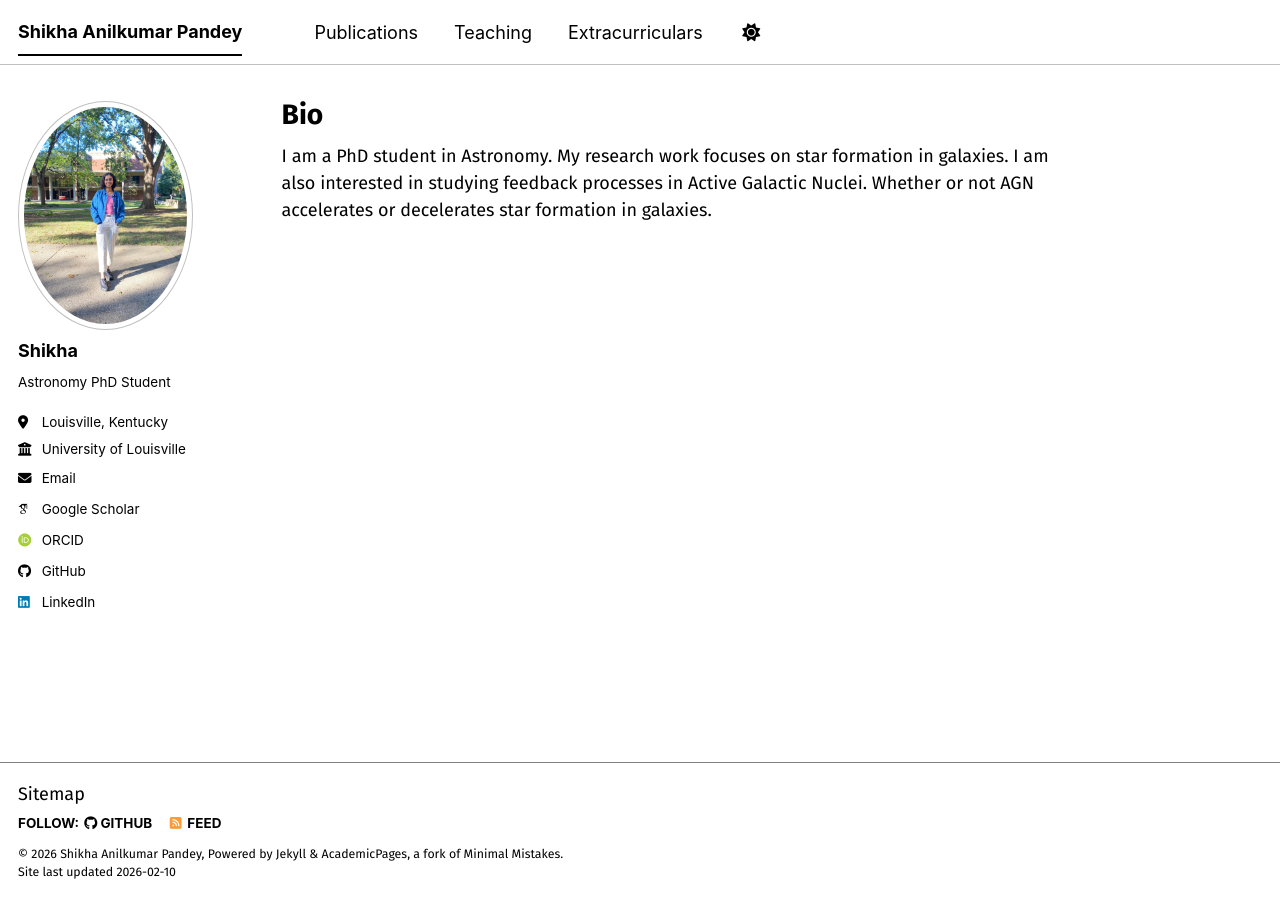
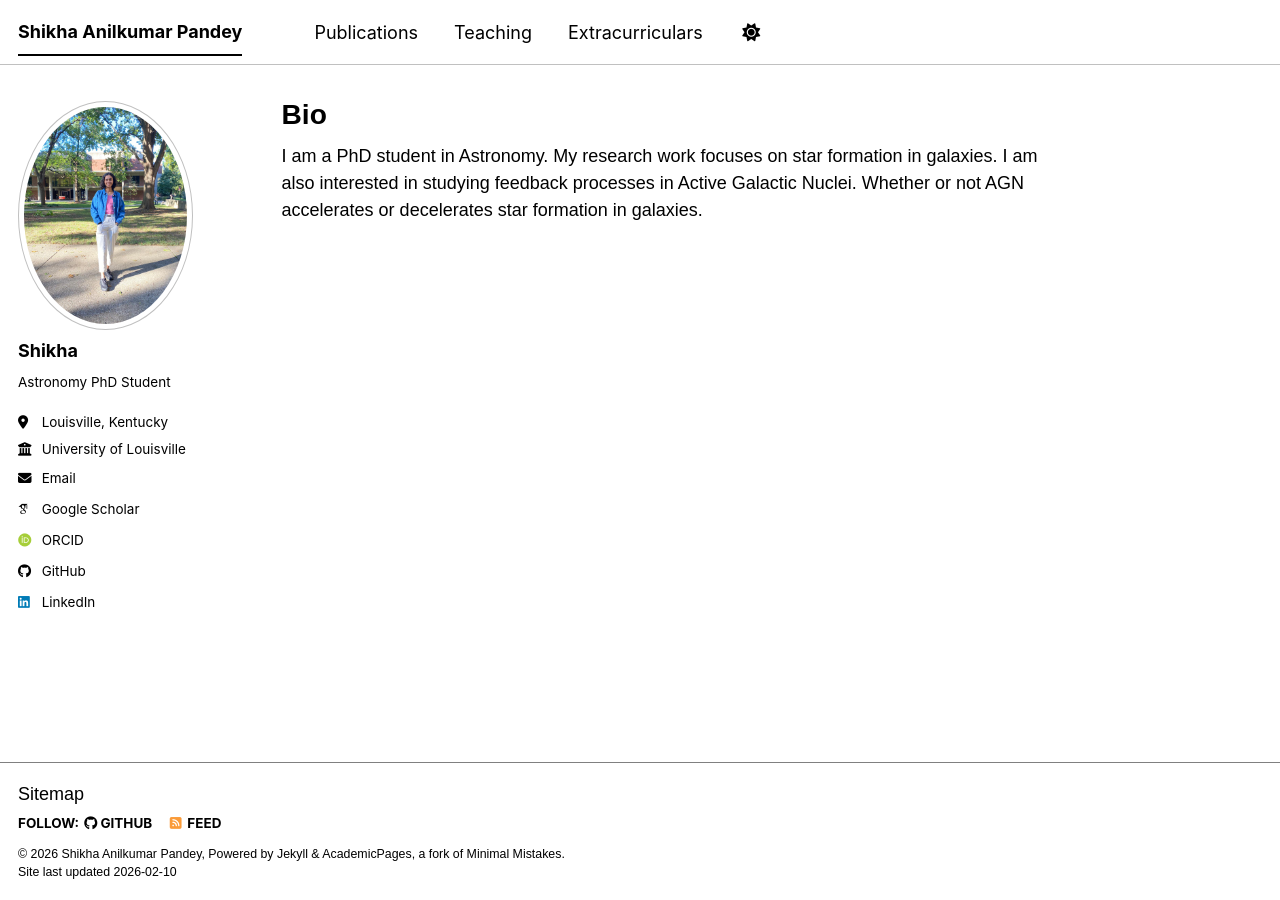
Before and after one commit to pshikha/pshikha.github.io, a Jekyll site: the page built from _pages/about.md, in a window 1280 px wide. Built offline with Jekyll 4.4.1, drawn with Linux system fonts in a browser that asks for light colours; some web fonts are replaced; a script bundle is joined from its source files by our own code; library files that are not in the unit come from our copies.

Commit message:
Update custom.html

```diff
--- a/_includes/head/custom.html
+++ b/_includes/head/custom.html
@@ -10,7 +10,7 @@
 <link rel="icon" type="image/svg+xml" href="{{ base_path }}/images/favicon.svg"/>
 <link rel="icon" type="image/png" href="{{ base_path }}/images/favicon-32x32.png" sizes="32x32"/>
 <link rel="icon" type="image/png" href="{{ base_path }}/images/favicon-192x192.png" sizes="192x192"/>
-<link href="https://fonts.googleapis.com/css2?family=Fira+Sans:wght@400;700&display=swap&family=Merriweather:wght@400;700&display=swap" rel="stylesheet">
+<link href="https://fonts.googleapis.com/css2?family=Merienda:wght@400;700&display=swap" rel="stylesheet">
 <link rel="manifest" href="{{ base_path }}/images/manifest.json"/>
 <link rel="icon" href="/images/favicon.ico"/>
 <meta name="theme-color" content="#ffffff"/>
```
